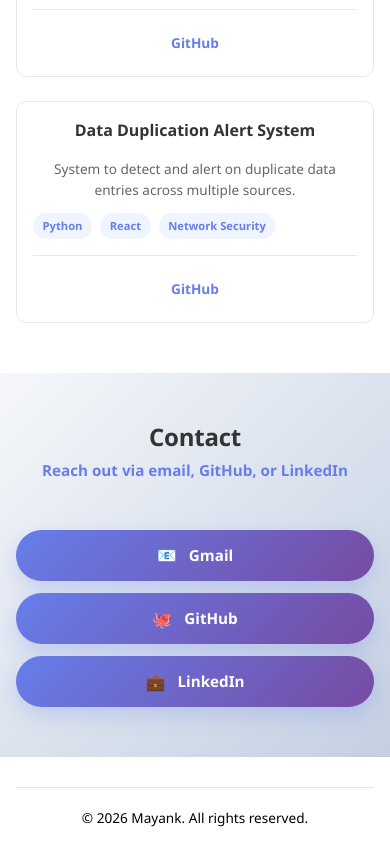
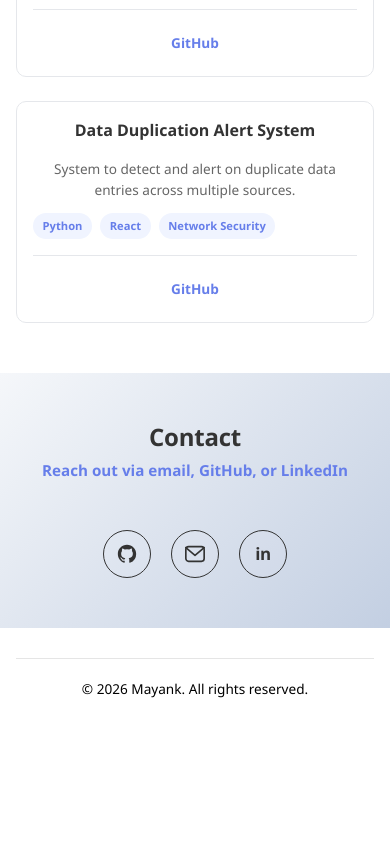
Before and after one commit to Pmayank2005/my-portfolio, a React (Vite) app: page / in a window 390 px wide. Shown: the part 2355-3199 px from the top of the page. After the commit the page ends 3069 px from the top, so only its background shows below. Built offline with nearby package versions, Linux system fonts and the light colour scheme; the HTML template or start-up script is replaced by a standard one.

Commit message:
Contact changes

```diff
--- a/src/components/Contact.jsx
+++ b/src/components/Contact.jsx
@@ -8,34 +8,48 @@
       <div className="section-container">
         <h2 className="section-title">Contact</h2>
         <p className="section-subtitle">Reach out via email, GitHub, or LinkedIn</p>
-        {/* <p className="hero-description">
-            <a href="mailto:panditmayank2005@gmail.com">
-              Email: panditmayank2005@gmail.com
-            </a>
-        </p>
-        <p className="hero-description">
-            <a href="https://www.linkedin.com/in/mayank-pandit-a7346832a/">
-              LinkedIn: linkedin.com/in/mayank-pandit
-            </a>
-        </p>
-        <p className="hero-description">
-            <a href="https://github.com/Pmayank2005">
-              GitHub: github.com/Pmayank2005
-            </a>
-        </p>*/}
 
         <div className="contact-actions">
-          <a href="mailto:panditmayank2005@gmail.com" className="contact-button">
-            <span className="button-icon">📧</span>
-            Gmail
+          {/* GitHub */}
+          <a
+            href="https://github.com/Pmayank2005"
+            target="_blank"
+            rel="noreferrer"
+            className="contact-icon-btn"
+            aria-label="GitHub"
+          >
+            <span className="contact-icon-ring">
+              <svg viewBox="0 0 24 24" fill="currentColor" width="28" height="28">
+                <path d="M12 2C6.477 2 2 6.484 2 12.017c0 4.425 2.865 8.18 6.839 9.504.5.092.682-.217.682-.483 0-.237-.008-.868-.013-1.703-2.782.605-3.369-1.343-3.369-1.343-.454-1.158-1.11-1.466-1.11-1.466-.908-.62.069-.608.069-.608 1.003.07 1.531 1.032 1.531 1.032.892 1.53 2.341 1.088 2.91.832.092-.647.35-1.088.636-1.338-2.22-.253-4.555-1.113-4.555-4.951 0-1.093.39-1.988 1.029-2.688-.103-.253-.446-1.272.098-2.65 0 0 .84-.27 2.75 1.026A9.564 9.564 0 0 1 12 6.844a9.59 9.59 0 0 1 2.504.338c1.909-1.296 2.747-1.027 2.747-1.027.546 1.379.202 2.398.1 2.651.64.7 1.028 1.595 1.028 2.688 0 3.848-2.339 4.695-4.566 4.943.359.309.678.92.678 1.855 0 1.338-.012 2.419-.012 2.747 0 .268.18.58.688.482A10.02 10.02 0 0 0 22 12.017C22 6.484 17.522 2 12 2z" />
+              </svg>
+            </span>
           </a>
-          <a href="https://github.com/Pmayank2005" target="_blank" rel="noreferrer" className="contact-button">
-            <span className="button-icon">🐙</span>
-            GitHub
+
+          {/* Mail */}
+          <a
+            href="mailto:panditmayank2005@gmail.com"
+            className="contact-icon-btn"
+            aria-label="Email"
+          >
+            <span className="contact-icon-ring">
+              <svg viewBox="0 0 24 24" fill="none" stroke="currentColor" strokeWidth="1.8" strokeLinecap="round" strokeLinejoin="round" width="28" height="28">
+                <rect x="2" y="4" width="20" height="16" rx="3" />
+                <polyline points="22,5 12,13.5 2,5" />
+              </svg>
+            </span>
           </a>
-          <a href="https://linkedin.com/in/mayank-pandit-a7346832a/" target="_blank" rel="noreferrer" className="contact-button">
-            <span className="button-icon">💼</span>
-            LinkedIn
+
+          {/* LinkedIn */}
+          <a
+            href="https://linkedin.com/in/mayank-pandit-a7346832a/"
+            target="_blank"
+            rel="noreferrer"
+            className="contact-icon-btn"
+            aria-label="LinkedIn"
+          >
+            <span className="contact-icon-ring">
+              <span className="linkedin-text">in</span>
+            </span>
           </a>
         </div>
       </div>
--- a/src/styles/Contact.css
+++ b/src/styles/Contact.css
@@ -3,48 +3,95 @@
   background: linear-gradient(135deg, #f5f7fa 0%, #c3cfe2 100%);
 }
 
+.contact .section-title {
+  color: #333;
+}
+
+.contact .section-subtitle {
+  color: #667eea;
+}
 
 .contact-actions {
   display: flex;
   justify-content: center;
-  flex-wrap: wrap;
-  gap: 1rem;
+  align-items: center;
+  gap: 2rem;
   margin-top: 3rem;
 }
 
-.contact-button {
-  display: inline-flex;
+/* ── Circular icon button ── */
+.contact-icon-btn {
+  display: flex;
   align-items: center;
   justify-content: center;
-  gap: 0.75rem;
-  padding: 1rem 1.5rem;
-  background: linear-gradient(135deg, #667eea 0%, #764ba2 100%);
-  color: white;
-  border-radius: 999px;
   text-decoration: none;
-  font-weight: 600;
-  box-shadow: 0 8px 20px rgba(102, 126, 234, 0.25);
-  transition: transform 0.3s ease, box-shadow 0.3s ease;
+  color: #333;
+  transition: color 0.3s ease, transform 0.3s ease;
 }
 
-.contact-button:hover {
-  transform: translateY(-2px);
-  box-shadow: 0 10px 25px rgba(102, 126, 234, 0.3);
+.contact-icon-btn:hover {
+  color: #333;
+  transform: translateY(-3px);
 }
 
-.button-icon {
-  font-size: 1.1rem;
+.contact-icon-ring {
+  width: 62px;
+  height: 62px;
+  border-radius: 50%;
+  border: 1.5px solid #333;
+  background: rgba(255, 255, 255, 0.04);
+  display: flex;
+  align-items: center;
+  justify-content: center;
+  transition: border-color 0.3s ease, background 0.3s ease, box-shadow 0.3s ease;
 }
 
+.contact-icon-btn:hover .contact-icon-ring {
+  border-color: rgba(255, 255, 255, 0.28);
+  background: rgba(255, 255, 255, 0.08);
+  box-shadow: 0 0 20px rgba(255, 255, 255, 0.06);
+}
+
+.contact-icon-ring svg {
+  display: block;
+}
+
+/* LinkedIn "in" text styling */
+.linkedin-text {
+  font-family: 'Segoe UI', Arial, sans-serif;
+  font-size: 22px;
+  font-weight: 700;
+  line-height: 1;
+  letter-spacing: -0.5px;
+}
+
+/* ── Responsive ── */
 @media (max-width: 768px) {
   .contact {
     padding: 60px 1rem;
   }
 
-  .section-title {
+  .contact .section-title {
     font-size: 2rem;
   }
 
+  .contact-actions {
+    gap: 1.5rem;
+  }
+
+  .contact-icon-ring {
+    width: 54px;
+    height: 54px;
+  }
+
+  .contact-icon-ring svg {
+    width: 24px;
+    height: 24px;
+  }
+
+  .linkedin-text {
+    font-size: 19px;
+  }
 }
 
 @media (max-width: 480px) {
@@ -52,26 +99,29 @@
     padding: 50px 1rem;
   }
 
-  .section-title {
+  .contact .section-title {
     font-size: 1.5rem;
   }
 
-  .section-subtitle {
+  .contact .section-subtitle {
     font-size: 0.95rem;
   }
 
   .contact-actions {
-    flex-direction: column;
-    gap: 0.75rem;
+    gap: 1.25rem;
   }
 
-  .contact-button {
-    width: 100%;
-    padding: 0.85rem 1.2rem;
-    font-size: 0.95rem;
+  .contact-icon-ring {
+    width: 48px;
+    height: 48px;
   }
 
-  .button-icon {
-    font-size: 1rem;
+  .contact-icon-ring svg {
+    width: 22px;
+    height: 22px;
+  }
+
+  .linkedin-text {
+    font-size: 17px;
   }
 }
--- a/src/styles/Header.css
+++ b/src/styles/Header.css
@@ -1,6 +1,5 @@
 .header {
   position: fixed;
-  top: 20px;
   left: 50%;
   transform: translateX(-50%);
   background: rgba(255, 255, 255, 0.95);
@@ -288,6 +287,7 @@
     opacity: 0;
     transform: translateX(-20px);
   }
+
   to {
     opacity: 1;
     transform: translateX(0);
```
